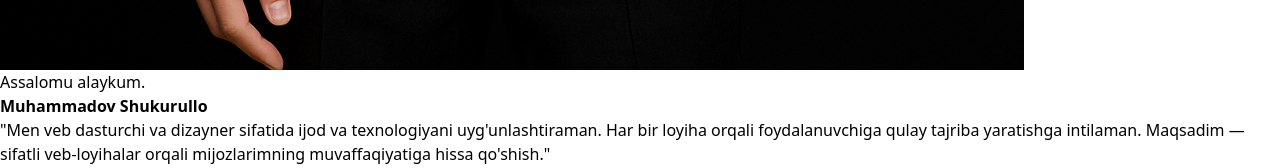
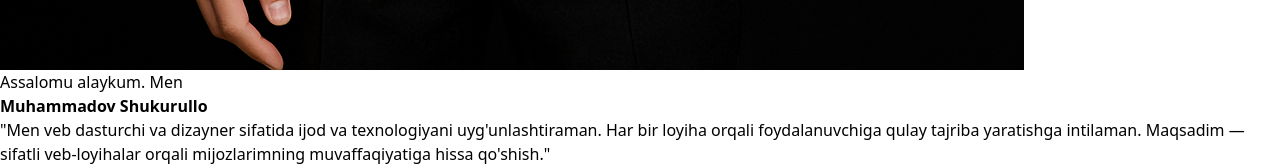
Before and after one commit to ShukurulloM/king, a React (Vite) app: page / in a window 1280 px wide. Shown: the part 1544-1712 px from the top of the page. Built offline with nearby package versions, Linux system fonts and the light colour scheme.

Commit message:
initial comit

```diff
--- a/index.html
+++ b/index.html
@@ -18,7 +18,7 @@
   <meta property="og:title" content="Muhammadov Shukurullo — Frontend Developer Portfolio" />
   <meta property="og:description"
     content="HTML, CSS, JavaScript va React asosida responsiv va tezkor veb-saytlar. Loyihalar: portfolio, e-commerce komponentlar, interaktiv UI." />
-  <meta property="og:image" content="https://shukurullo-portfolio.vercel.app/src/img/men.png" />
+  <meta property="og:image" content="https://shukurullo-portfolio.vercel.app/img/men.png" />
   <meta property="og:type" content="website" />
   <meta property="og:url" content="https://shukurullo-portfolio.vercel.app/" />
 
--- a/src/Pages/Home.jsx
+++ b/src/Pages/Home.jsx
@@ -24,7 +24,7 @@ const Home = () => {
 
             <div className='text-center md:text-left max-w-lg'>
               <h1 className='text-2xl sm:text-3xl md:text-4xl font-bold mb-3'>
-                <p>Assalomu alaykum. <br />
+                <p>Assalomu alaykum. Men<br />
                   <strong className='text-teal-600'>Muhammadov Shukurullo</strong>
                 </p>
               </h1>
--- a/src/Pages/Project.jsx
+++ b/src/Pages/Project.jsx
@@ -34,7 +34,7 @@ const Project = () => {
           </h2>
           <div className="w-24 h-1 bg-teal-500 mx-auto mb-6 rounded-full"></div>
           <p className="text-lg sm:text-xl text-gray-300 max-w-2xl mx-auto leading-relaxed">
-            1 yillik tajribam davomida turli frontend loyihalarni yaratdim.
+            3 yillik tajribam davomida turli frontend loyihalarni yaratdim.
             Har bir loyiha yangi tajriba va ko'nikmalarni o'zlashtirish imkoniyati bo'ldi.
           </p>
         </div>
```
